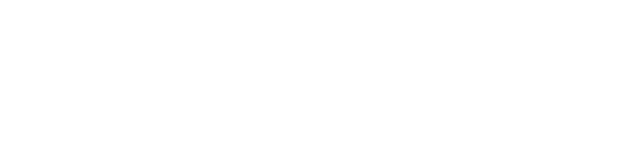
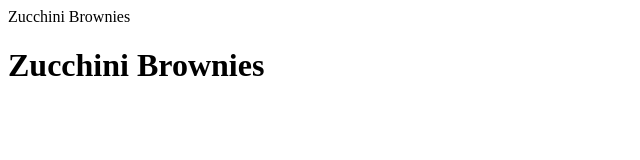
Before and after one commit to R1kQ/odin-recipes, a plain HTML site: page recipes/zucchini-brownies.html in a window 1280 px wide. Shown: the whole page, without its empty margins (0-640 px from the left). Drawn offline with Linux system fonts and the light colour scheme.

Commit message:
Added html skeleton, title, and h1

```diff
--- a/recipes/zucchini-brownies.html
+++ b/recipes/zucchini-brownies.html
@@ -1 +1,12 @@
 <!DOCTYPE html>
+
+<html>
+    <head>
+        <titel>Zucchini Brownies</titel>
+        <meta charset="utf-8">
+    </head>
+
+    <body>
+        <h1>Zucchini Brownies</h1>
+    </body>
+</html>
```
